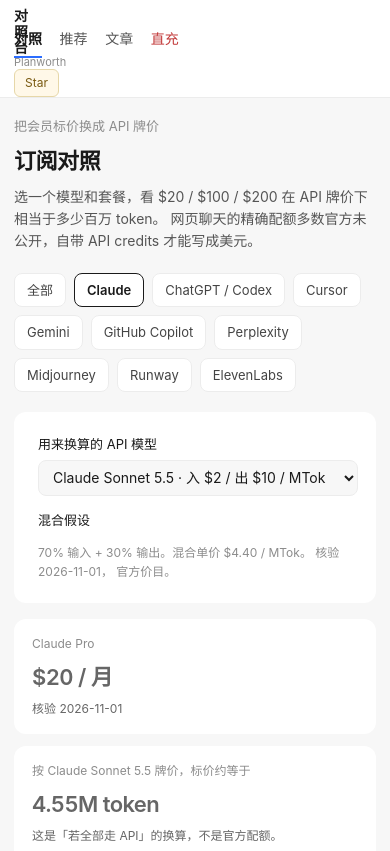
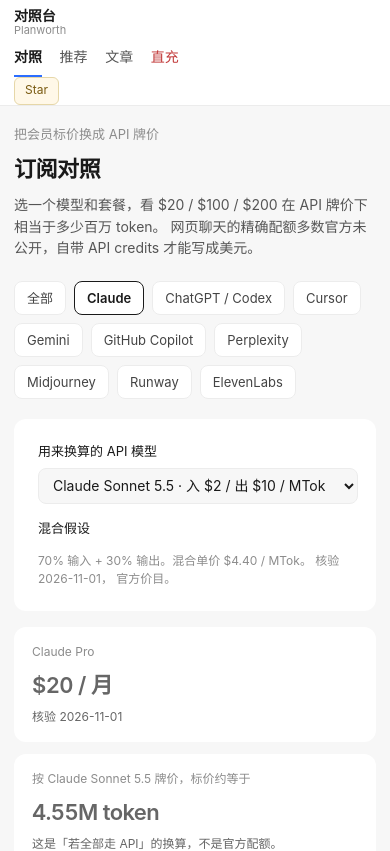
Before and after one commit to EA-Studio-SHARK/planworth, a React (Vite) app: page / in a window 390 px wide. Shown: the top 851 px of the page. Built offline with nearby package versions, Linux system fonts and the light colour scheme.

Commit message:
fix: keep brand on one line in mobile topbar

```diff
--- a/src/styles.css
+++ b/src/styles.css
@@ -55,7 +55,8 @@ button { cursor: pointer; }
   flex-direction: column;
   justify-content: center;
   line-height: 1.15;
-  min-width: 0;
+  min-width: 7.5em;
+  white-space: nowrap;
 }
 .brand strong {
   font-size: 14px;
@@ -415,7 +416,7 @@ td.num, th.num { font-variant-numeric: tabular-nums; font-family: var(--mono); f
     row-gap: 0;
     padding: 8px 14px 0;
   }
-  .brand { flex: 1; }
+  .brand { flex: 1 1 auto; }
   .top-right { flex: 0 0 auto; }
   .top-right .gh { display: none; }
   .nav {
```
